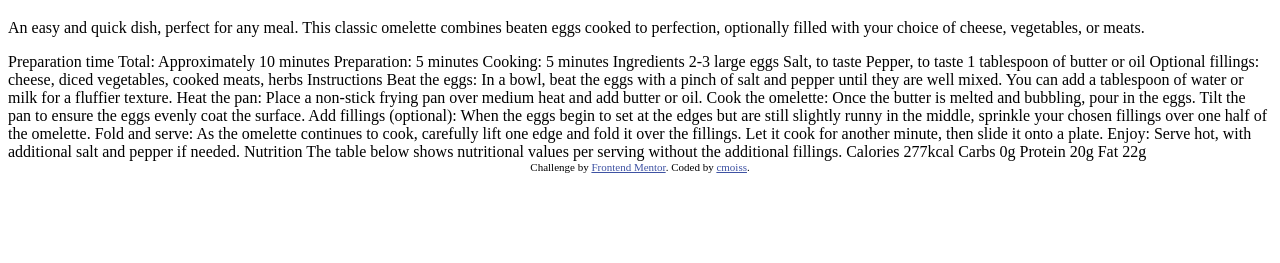
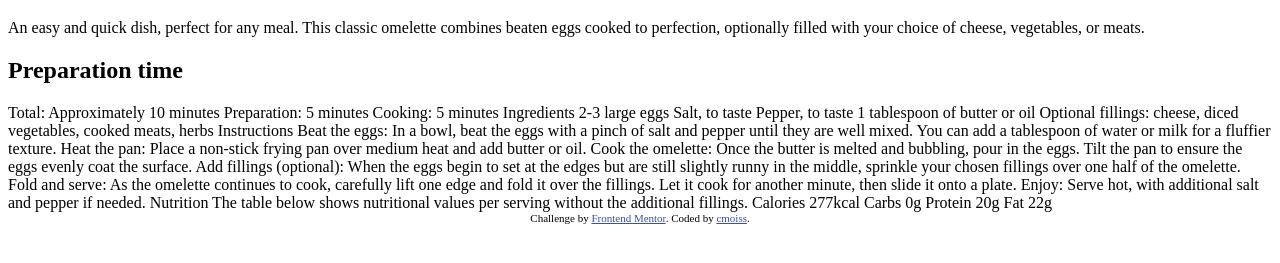
Before and after one commit to cmoiss/omelette-recipe-page, a plain HTML site: page index.html in a window 1280 px wide. Shown: the part 61-324 px from the top of the page. Drawn offline with Linux system fonts and the light colour scheme.

Commit message:
Added - h2 - Preparation time

```diff
--- a/index.html
+++ b/index.html
@@ -18,7 +18,7 @@
     to perfection, optionally filled with your choice of cheese, vegetables, or meats.
   </p>
 
-  Preparation time
+  <h2>Preparation time</h2>
 
   Total: Approximately 10 minutes
   Preparation: 5 minutes
```
